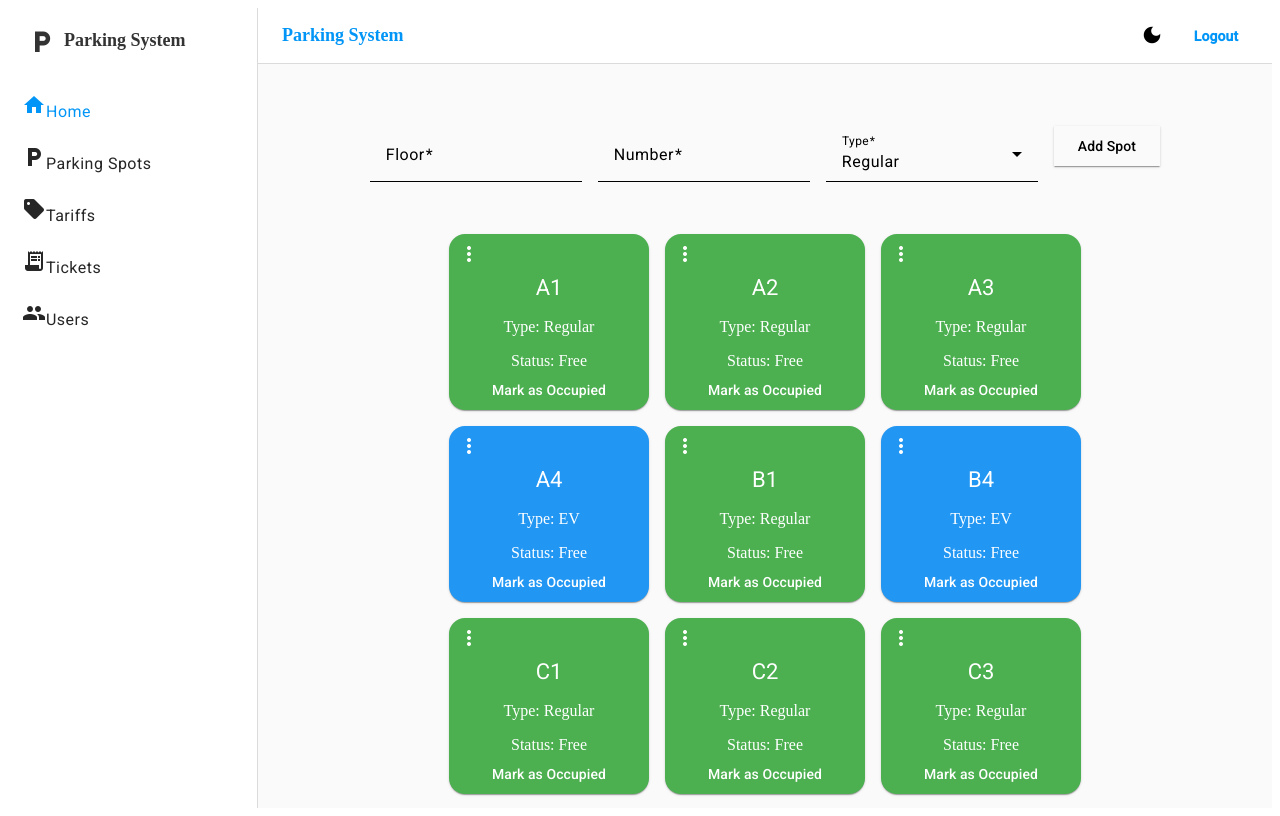
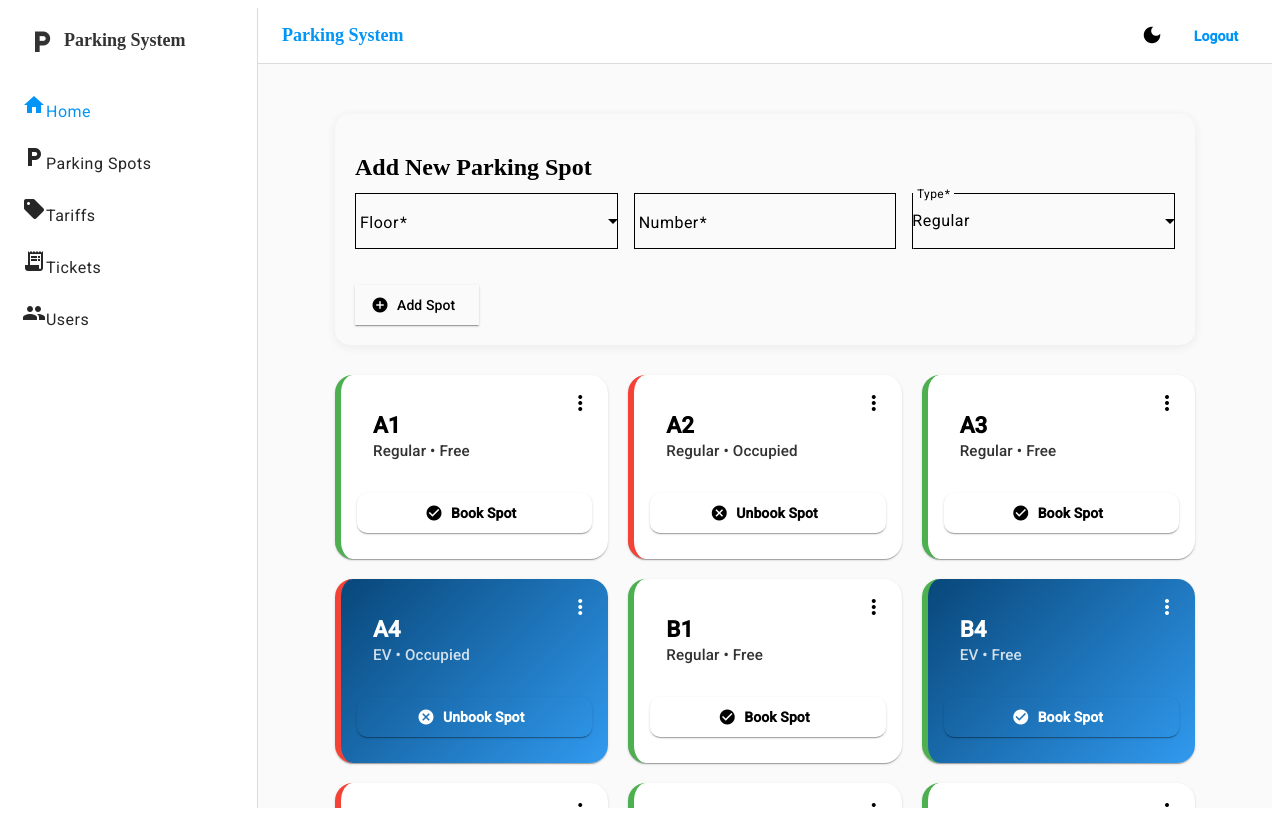
Before and after one commit to everest4/DEV-Parking_Management_System, an Angular app: page /home in a window 1280 px wide. Built offline with nearby package versions, Linux system fonts and the light colour scheme; data requests are answered from the project's data file.

Commit message:
card fixes

```diff
--- a/backend/db.json
+++ b/backend/db.json
@@ -32,7 +32,7 @@
       "lotId": 1,
       "code": "A2",
       "type": "Regular",
-      "status": "Free"
+      "status": "Occupied"
     },
     {
       "id": 1763156413908,
@@ -46,7 +46,7 @@
       "lotId": 1,
       "code": "A4",
       "type": "EV",
-      "status": "Free"
+      "status": "Occupied"
     },
     {
       "id": 1763156472144,
@@ -67,7 +67,7 @@
       "lotId": 1,
       "code": "C1",
       "type": "Regular",
-      "status": "Free"
+      "status": "Occupied"
     },
     {
       "id": 1763156509758,
--- a/src/app/layout/layout.ts
+++ b/src/app/layout/layout.ts
@@ -1,6 +1,5 @@
 import { Component, Inject } from '@angular/core';
-import { Router } from '@angular/router';
-import { RouterModule } from '@angular/router';
+import { Router, NavigationEnd, RouterModule } from '@angular/router';
 import { MatSidenavModule } from '@angular/material/sidenav';
 import { MatListModule } from '@angular/material/list';
 import { MatIconModule } from '@angular/material/icon';
@@ -8,6 +7,7 @@ import { MatButtonModule } from '@angular/material/button';
 
 import { PLATFORM_ID } from '@angular/core';
 import { isPlatformBrowser } from '@angular/common';
+import { filter } from 'rxjs/operators';
 
 @Component({
   standalone: true,
@@ -23,16 +23,33 @@ import { isPlatformBrowser } from '@angular/common';
   styleUrls: ['./layout.scss']
 })
 export class LayoutPage {
+
   isDarkMode = false;
 
   constructor(
     private router: Router,
     @Inject(PLATFORM_ID) private platformId: Object
   ) {
+
     if (isPlatformBrowser(this.platformId)) {
-      const saved = localStorage.getItem('darkMode');
-      this.isDarkMode = saved === 'true';
-      document.body.classList.toggle('dark-mode', this.isDarkMode);
+      // Listen for route changes
+      this.router.events
+        .pipe(filter(event => event instanceof NavigationEnd))
+        .subscribe(event => {
+          const url = (event as NavigationEnd).url;
+
+          // If login → force LIGHT MODE
+          if (url.includes('login')) {
+            document.body.classList.remove('dark-mode');
+            return;
+          }
+
+          // Otherwise → load saved theme
+          const saved = localStorage.getItem('darkMode');
+          this.isDarkMode = saved === 'true';
+
+          document.body.classList.toggle('dark-mode', this.isDarkMode);
+        });
     }
   }
 
@@ -46,6 +63,11 @@ export class LayoutPage {
   }
 
   logout() {
+    // When logging out → force light mode
+    if (isPlatformBrowser(this.platformId)) {
+      document.body.classList.remove('dark-mode');
+    }
+
     this.router.navigate(['/login']);
   }
 }
--- a/src/app/pages/home/home.html
+++ b/src/app/pages/home/home.html
@@ -1,28 +1,47 @@
 <div class="home-container">
 
-  <!-- Loading state -->
+  <!-- LOADING -->
   @if (loading) {
-    <p class="loading">Loading...</p>
+    <div class="loading">
+      <mat-icon>hourglass_top</mat-icon>
+      <p>Loading spots...</p>
+    </div>
   }
 
-  <!-- Error state -->
+  <!-- ERROR -->
   @if (error) {
     <p class="error">{{ error }}</p>
   }
 
-  <!-- ADD SPOT FORM -->
+<mat-card class="add-card">
+  <h2>Add New Parking Spot</h2>
+
   <form [formGroup]="addSpotForm" class="add-form">
-    <mat-form-field appearance="fill">
+
+    <!-- FLOOR DROPDOWN -->
+    <mat-form-field appearance="outline" class="wide-field">
       <mat-label>Floor</mat-label>
-      <input matInput formControlName="floor">
+      <mat-select formControlName="floor">
+        <mat-option value="A">A</mat-option>
+        <mat-option value="B">B</mat-option>
+        <mat-option value="C">C</mat-option>
+      </mat-select>
     </mat-form-field>
 
-    <mat-form-field appearance="fill">
+    <!-- NUMBER (1–30) -->
+    <mat-form-field appearance="outline" class="wide-field">
       <mat-label>Number</mat-label>
-      <input matInput formControlName="number">
+      <input
+        matInput
+        type="number"
+        min="1"
+        max="30"
+        formControlName="number"
+      >
     </mat-form-field>
 
-    <mat-form-field appearance="fill">
+    <!-- TYPE -->
+    <mat-form-field appearance="outline" class="wide-field">
       <mat-label>Type</mat-label>
       <mat-select formControlName="type">
         <mat-option value="Regular">Regular</mat-option>
@@ -30,46 +49,60 @@
       </mat-select>
     </mat-form-field>
 
-    <button mat-raised-button color="primary" (click)="addSpot()">
-      Add Spot
+    <button mat-raised-button color="primary" (click)="addSpot()" class="add-btn">
+      <mat-icon>add_circle</mat-icon> Add Spot
     </button>
+
   </form>
+</mat-card>
 
   <!-- SPOTS GRID -->
   <div class="spots-grid">
 
     @for (spot of spots; track spot.id) {
 
-      <mat-card
-        class="
-          spot-card
-          {{ spot.status === 'Free' ? 'free' : 'occupied' }}
-          {{ spot.type === 'EV' ? 'ev' : '' }}
-        "
-      >
+      <mat-card class="spot-card" [class.free]="spot.status === 'Free'" [class.occupied]="spot.status === 'Occupied'" [class.ev]="spot.type === 'EV'">
 
-        <!-- Menu Button -->
+        <!-- Top right menu -->
         <button mat-icon-button [matMenuTriggerFor]="menu" class="menu-btn">
           <mat-icon>more_vert</mat-icon>
         </button>
 
         <mat-menu #menu="matMenu">
           <button mat-menu-item (click)="deleteSpot(spot)">
-            <mat-icon>delete</mat-icon> Delete
+            <mat-icon>delete</mat-icon>
+            Delete Spot
           </button>
         </mat-menu>
 
-        <!-- Title -->
-        <mat-card-title>{{ spot.code }}</mat-card-title>
+        <!-- Spot Code -->
+        <mat-card-header>
+          <mat-card-title>{{ spot.code }}</mat-card-title>
+          <mat-card-subtitle>{{ spot.type }} • {{ spot.status }}</mat-card-subtitle>
+        </mat-card-header>
 
-        <mat-card-content>
-          <p>Type: {{ spot.type }}</p>
-          <p>Status: {{ spot.status }}</p>
-        </mat-card-content>
+        <!-- Booking Buttons -->
+        <div class="card-actions">
 
-        <button mat-button (click)="toggleStatus(spot)">
-          Mark as {{ spot.status === 'Free' ? 'Occupied' : 'Free' }}
-        </button>
+          <button
+            mat-raised-button
+            color="primary"
+            *ngIf="spot.status === 'Free'"
+            (click)="bookSpot(spot)"
+          >
+            <mat-icon>check_circle</mat-icon> Book Spot
+          </button>
+
+          <button
+            mat-raised-button
+            color="warn"
+            *ngIf="spot.status === 'Occupied'"
+            (click)="unbookSpot(spot)"
+          >
+            <mat-icon>cancel</mat-icon> Unbook Spot
+          </button>
+
+        </div>
 
       </mat-card>
 
--- a/src/app/pages/home/home.scss
+++ b/src/app/pages/home/home.scss
@@ -1,64 +1,134 @@
-.navbar {
-  background-color: #1976d2;
-  color: white;
+/* PAGE LAYOUT */
+.home-container {
+  padding: 20px;
+  display: flex;
+  flex-direction: column;
+  gap: 30px;
+  max-width: 1200px;
+  margin: 0 auto;
+}
+
+/* ADD SPOT FORM */
+.add-card {
+  padding: 20px;
+  border-radius: 15px;
+  box-shadow: 0 2px 10px rgba(57, 56, 56, 0.08);
+
+  h2 {
+    margin-bottom: 12px;
+    font-weight: 600;
+  }
+}
+
+.add-form {
+  display: grid;
+  grid-template-columns: repeat(auto-fit, minmax(180px, 1fr));
+  gap: 16px;
+
+  .add-btn {
+    grid-column: span 3;
+    justify-self: start;
+  }
+}
+
+/* GRID */
+.spots-grid {
+  display: grid;
+  grid-template-columns: repeat(auto-fill, minmax(240px, 1fr));
+  gap: 20px;
+}
+
+/* SPOT CARDS */
+.spot-card {
+  border-radius: 18px;
+  padding: 20px 16px 26px;
+  position: relative;
+  transition: transform .2s ease, box-shadow .2s ease;
+  background: white;
+
+  &:hover {
+    transform: translateY(-4px);
+    box-shadow: 0 6px 18px rgba(0,0,0,0.15);
+  }
+
+  mat-card-header {
+    margin-bottom: 20px;
+
+    mat-card-title {
+      font-size: 1.4rem;
+      font-weight: 700;
+    }
+
+    mat-card-subtitle {
+      font-size: 0.95rem;
+      opacity: 0.8;
+    }
+  }
+}
+
+/* STATUS COLORS */
+.free {
+  border-left: 6px solid #4caf50;
+}
+
+.occupied {
+  border-left: 6px solid #f44336;
+}
+
+
+/* MENU BUTTON */
+.menu-btn {
+  position: absolute;
+  top: 8px;
+  right: 8px;
+}
+
+/* ACTION BUTTONS */
+.card-actions {
+  margin-top: 10px;
   display: flex;
   justify-content: center;
-  align-items: center;
-  font-size: 1.4rem;
-  padding: 1rem;
+
+  button {
+    width: 100%;
+    border-radius: 10px;
+    font-weight: 600;
+    text-transform: none;
+  }
 }
 
-.home-container {
-  padding: 2rem;
+/* LOADING */
+.loading {
   display: flex;
   flex-direction: column;
   align-items: center;
-}
+  gap: 6px;
+  font-size: 1.2rem;
+  opacity: 0.7;
 
-.add-form {
-  display: flex;
-  gap: 1rem;
-  flex-wrap: wrap;
-  margin-bottom: 2rem;
-}
-
-.spots-grid {
-  display: flex;
-  flex-wrap: wrap;
-  gap: 16px;
-  justify-content: center;
-}
-
-mat-card {
-  width: 200px;
-  transition: transform 0.2s ease;
-  text-align: center;
-  border-radius: 16px;
-  color: white;
-
-  &.free {
-    background-color: #4caf50; // Green
-  }
-
-  &.occupied {
-    background-color: #f44336; // Red
-  }
-
-  &.ev.free {
-    background-color: #2196f3; // Blue for EV
-  }
-
-  &:hover {
-    transform: scale(1.05);
+  mat-icon {
+    font-size: 32px;
   }
 }
 
-.loading {
-  font-size: 1.2rem;
-  color: #666;
+/* DARK MODE */
+.dark-mode .spot-card {
+  background: #1e1e1e;
+  color: white;
 }
 
-.error {
-  color: red;
-  margin-bottom: 1rem;
+.dark-mode .add-card {
+  background: #1e1e1e;
+  color: white;
 }
+
+/* EV — LIGHT MODE */
+.spot-card.ev {
+  background: linear-gradient(135deg, #08477a, #319aef) !important;
+  color: white !important;
+}
+
+.dark-mode .spot-card.ev {
+  background: linear-gradient(135deg, #064273, #1976d2) !important;
+  color: white !important;
+}
--- a/src/app/pages/home/home.ts
+++ b/src/app/pages/home/home.ts
@@ -75,11 +75,16 @@ export class HomePage implements OnInit {
       });
   }
 
-  // ADD SPOT
   addSpot() {
     if (this.addSpotForm.invalid) return;
 
     const { floor, number, type } = this.addSpotForm.value;
+
+    if (number < 1 || number > 30) {
+      alert("Spot number must be between 1 and 30.");
+      return;
+    }
+
     const code = `${floor}${number}`;
 
     if (this.spots.some(s => s.code.toLowerCase() === code.toLowerCase())) {
@@ -102,6 +107,7 @@ export class HomePage implements OnInit {
     this.addSpotForm.reset();
   }
 
+
   // DELETE SPOT
   deleteSpot(spot: any) {
     if (!confirm(`Delete spot ${spot.code}?`)) return;
@@ -111,4 +117,36 @@ export class HomePage implements OnInit {
     });
   }
 
+  bookSpot(spot: any) {
+  if (spot.status !== 'Free') return;
+
+  const confirmed = confirm(`Book spot ${spot.code}?`);
+  if (!confirmed) return;
+
+  this.http.patch(`${environment.apiUrl}/spots/${spot.id}`, { status: 'Occupied' })
+    .subscribe({
+      next: () => {
+        spot.status = 'Occupied';
+        alert(`Spot ${spot.code} successfully booked!`);
+      }
+    });
+  }
+
+  unbookSpot(spot: any) {
+  if (spot.status !== 'Occupied') return;
+
+  const confirmed = confirm(`Unbook spot ${spot.code}?`);
+  if (!confirmed) return;
+
+  this.http.patch(`${environment.apiUrl}/spots/${spot.id}`, { status: 'Free' })
+    .subscribe({
+      next: () => {
+        spot.status = 'Free';
+        alert(`Spot ${spot.code} is now free again.`);
+      }
+    });
+  }
+
+
+
 }
```
Also changed, not shown: src/app/app.routes.ts (+13 -7 lines).
